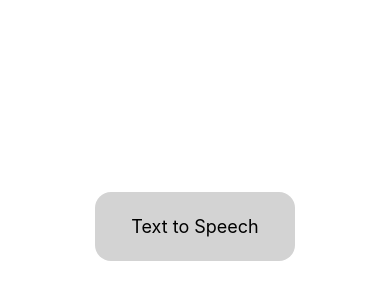
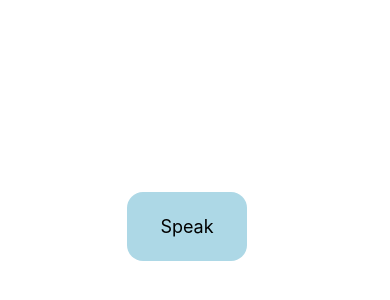
Before and after one commit to nmrnkd/quickTranslator, a React Native app: screen / in a window 390 px wide. Shown: the part 196-496 px from the top of the page. Built offline with nearby package versions, Linux system fonts and the light colour scheme.

Commit message:
feat: Native Module 설정 및 기본적인 tts 기능 구현

```diff
--- a/App.tsx
+++ b/App.tsx
@@ -5,22 +5,37 @@
  * @format
  */
 
-import React from 'react';
+import React, { useEffect } from 'react';
 import { SafeAreaView, StyleSheet, Text, TouchableOpacity } from 'react-native';
+import NativeLocalStorage from './specs/NativeLocalStorage';
 
 function App(): React.JSX.Element {
 
+  useEffect(()=>{
+    NativeLocalStorage.setLanguage('ja-JP')
+  },[])
+
+  // const sampleText = `just because you like my voice doesn't mean you can use it to say something i don't mean`
+  const sampleText = `こんにちは`
+
   return (
-    <SafeAreaView style={{flex: 1, justifyContent: 'center', alignItems: 'center'}}>
-      <TouchableOpacity style={{backgroundColor: 'lightgray', paddingVertical: 24, paddingHorizontal: 36, borderRadius: 16}}>
-        <Text style={{fontSize: 18}}>Text to Speech</Text>
+    <SafeAreaView style={{flex: 1, flexDirection: 'row', justifyContent: 'center', alignItems: 'center'}}>
+      <TouchableOpacity
+        style={[styles.button, {backgroundColor: 'lightblue', marginRight: 16}]}
+        onPress={()=>NativeLocalStorage.speak(sampleText)}>
+        <Text style={{fontSize: 18}}>Speak</Text>
       </TouchableOpacity>
     </SafeAreaView>
   );
 }
 
 const styles = StyleSheet.create({
-
+  button: {
+    width: 120,
+    alignItems: 'center',
+    paddingVertical: 24,
+    borderRadius: 16
+  }
 });
 
 export default App;
--- /dev/null
+++ b/specs/NativeLocalStorage.ts
@@ -0,0 +1,13 @@
+import type {TurboModule} from 'react-native';
+import {TurboModuleRegistry} from 'react-native';
+
+export interface Spec extends TurboModule {
+  setLanguage(language: string): void;// TTS 엔진 상태 설정
+  speak(text: string): void; // 텍스트를 음성으로 출력
+  // stop(): void; // 음성 출력 중지
+  // stop 버튼을 따로 구현할지, 버튼 1개로 native단에서 현재 상태에 따라 출력과 정지를 결정할지는 일단 보류
+}
+
+export default TurboModuleRegistry.getEnforcing<Spec>(
+  'NativeLocalStorage',
+);
```
Also changed, not shown: package.json (+8 -7 lines), specs/ttsModule.ts (deleted, +0 -15 lines), 6 other files (tests, documents, lock files or other folders).
